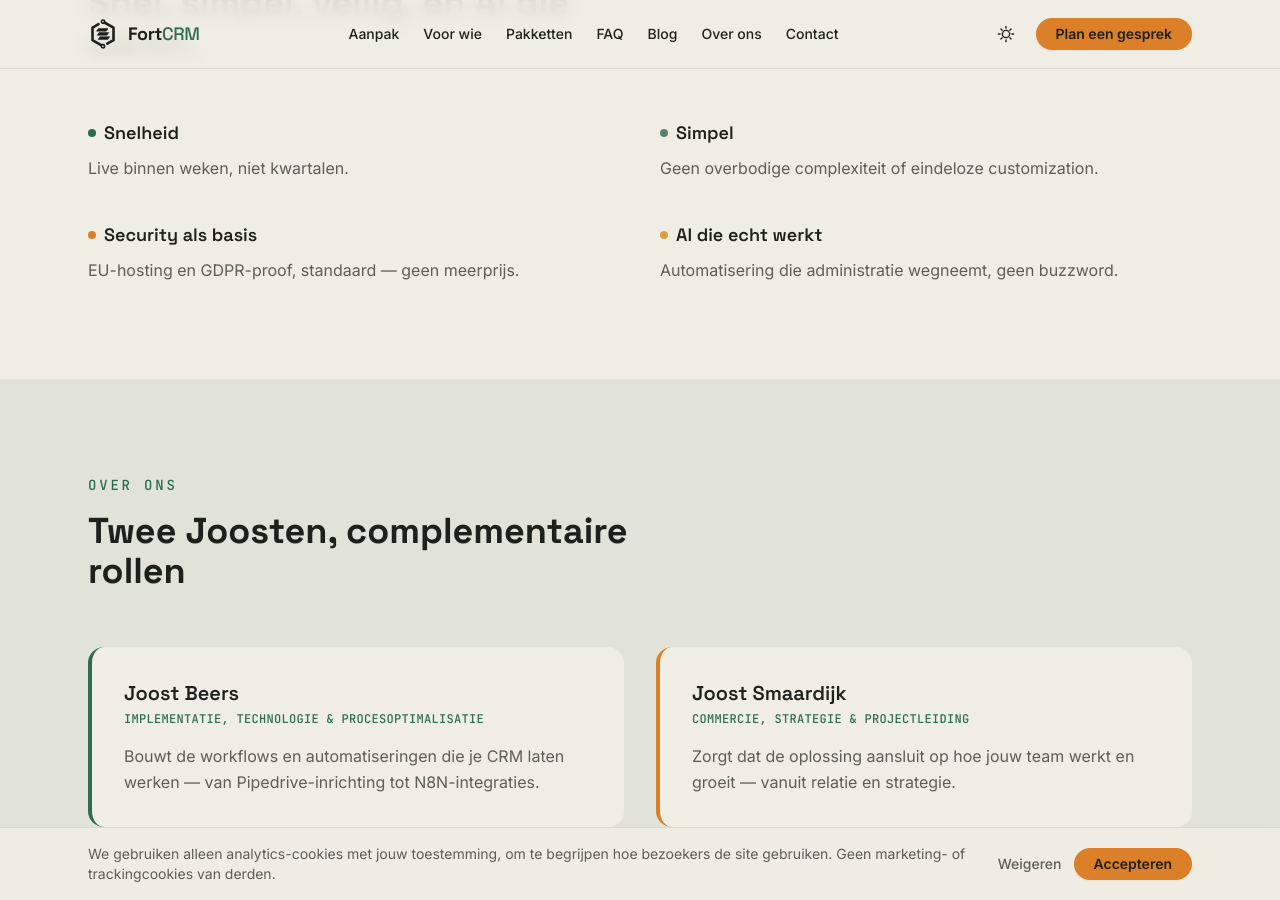
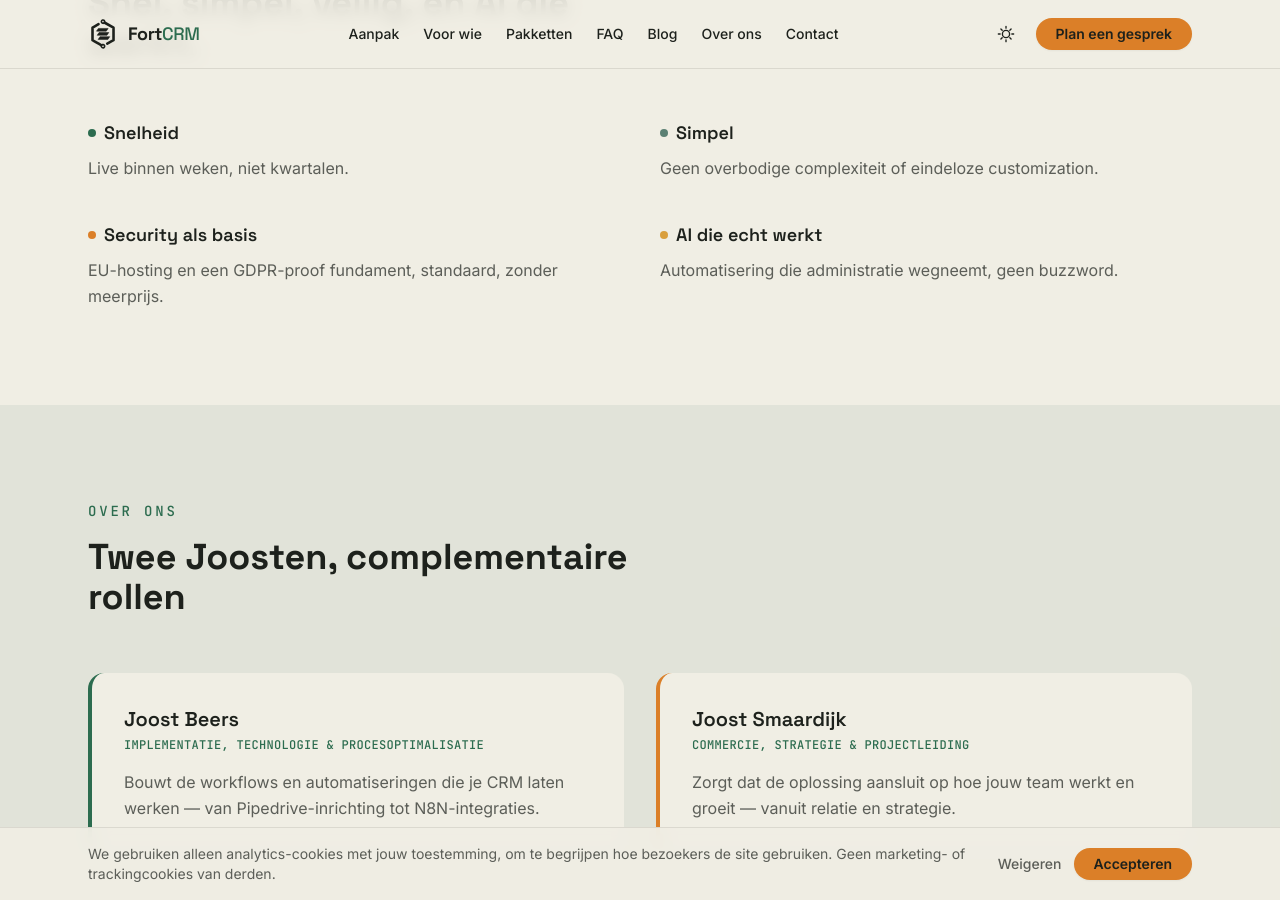
Before and after one commit to jooozt/fortcrm-website, a Jekyll site: the page built from index.html, in a window 1280 px wide and 900 px high, scrolled down 3184 px. Built offline with Jekyll 4.4.1, drawn with Linux system fonts in a browser that asks for light colours; nearby versions of some CDN libraries.

Commit message:
GDPR-copy: fundament-framing i.p.v. absolute GDPR-proof claim

```diff
--- a/index.html
+++ b/index.html
@@ -235,7 +235,7 @@ description: "AI-ready CRM implementatie voor het MKB."
         <span class="w-2 h-2 rounded-full bg-vermiljoen inline-block"></span>
         Security als basis
       </h3>
-      <p class="text-inkt/70 leading-relaxed">EU-hosting en GDPR-proof, standaard — geen meerprijs.</p>
+      <p class="text-inkt/70 leading-relaxed">EU-hosting en een GDPR-proof fundament, standaard, zonder meerprijs.</p>
     </div>
     <div>
       <h3 class="font-display font-semibold text-lg mb-2 flex items-center gap-2">
@@ -311,7 +311,7 @@ description: "AI-ready CRM implementatie voor het MKB."
         Hoe zit het met de beveiliging van onze data?
         <span class="text-viridiaan text-2xl leading-none flex-shrink-0 transition-transform group-open:rotate-45">+</span>
       </summary>
-      <p class="mt-3 text-inkt/70 leading-relaxed">EU-hosting en GDPR-proof zijn bij ons standaard, niet een dure toevoeging. Security is de basis waarop we bouwen, geen los verkoopargument.</p>
+      <p class="mt-3 text-inkt/70 leading-relaxed">EU-hosting en een GDPR-proof fundament zijn bij ons standaard, niet een dure toevoeging. Security is de basis waarop we bouwen, geen los verkoopargument.</p>
     </details>
   </div>
 </section>
```
